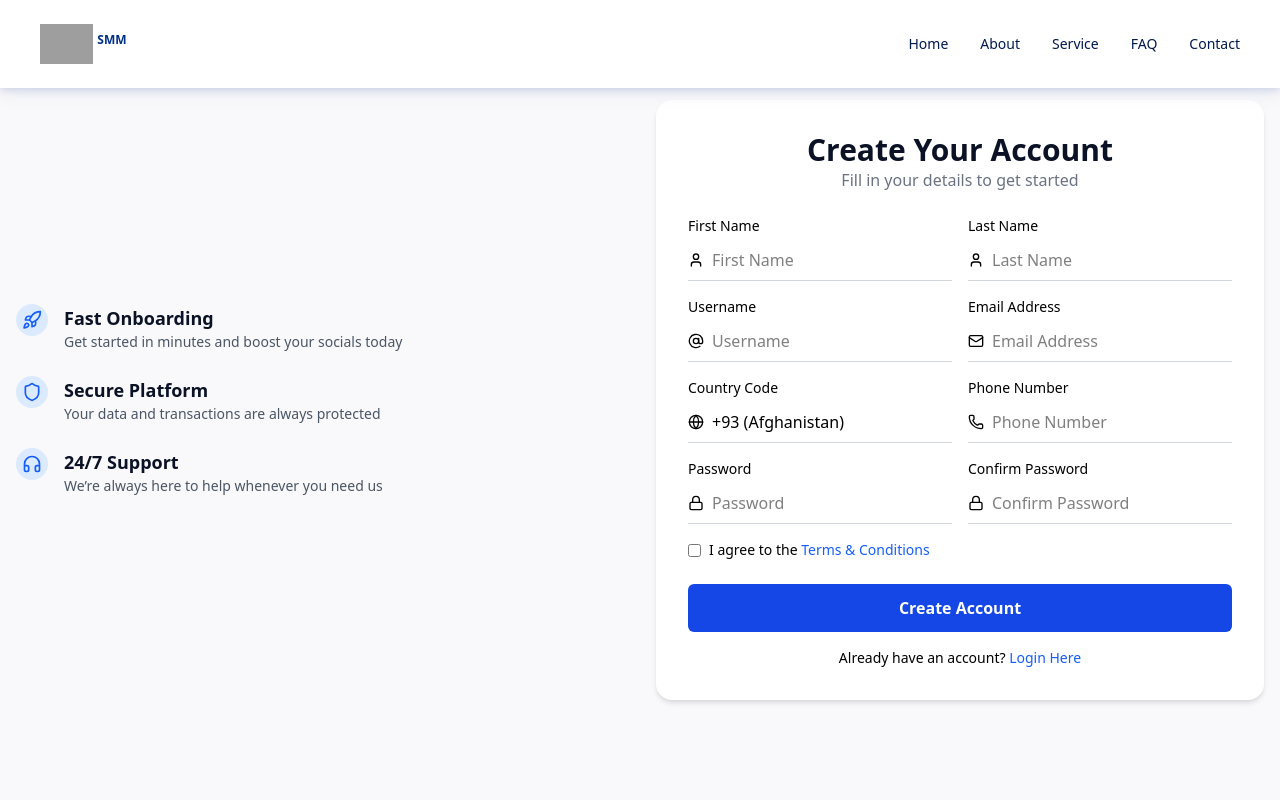
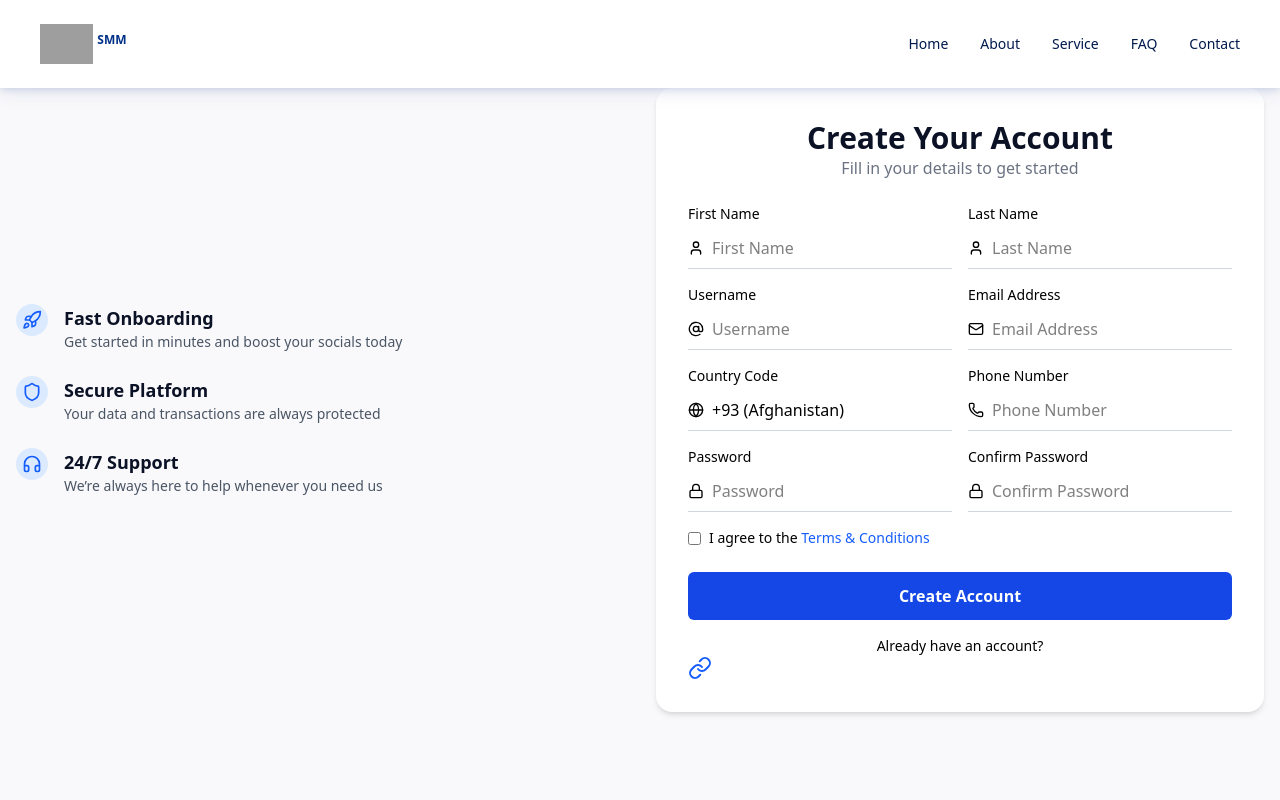
Before and after one commit to Abdul-hameed1184/cloutsy, a React (Vite) app: page /register in a window 1280 px wide. Shown: the top 800 px of the page. Built offline with nearby package versions, Linux system fonts and the light colour scheme; grey boxes are pictures that could not be loaded.

Commit message:
login link resolve

```diff
--- a/src/pages/Register.jsx
+++ b/src/pages/Register.jsx
@@ -1,7 +1,7 @@
 import React from "react";
 import Feature from "../components/common/Feature";
 import Input from "../components/common/Input";
-import { User, AtSign, Mail, Globe, Phone, Lock, Rocket, Shield, Headphones } from 'lucide-react';
+import { User, AtSign, Mail, Globe, Phone, Lock, Rocket, Shield, Headphones, Link } from 'lucide-react';
 
 
 const Register = () => {
@@ -75,9 +75,9 @@ const Register = () => {
 
           <p className="text-center text-sm mt-4">
             Already have an account?{" "}
-            <a href="#" className="text-blue-600 font-medium">
+            <Link to={'/'} className="text-blue-600 font-medium">
               Login Here
-            </a>
+            </Link>
           </p>
         </div>
       </div>
```
